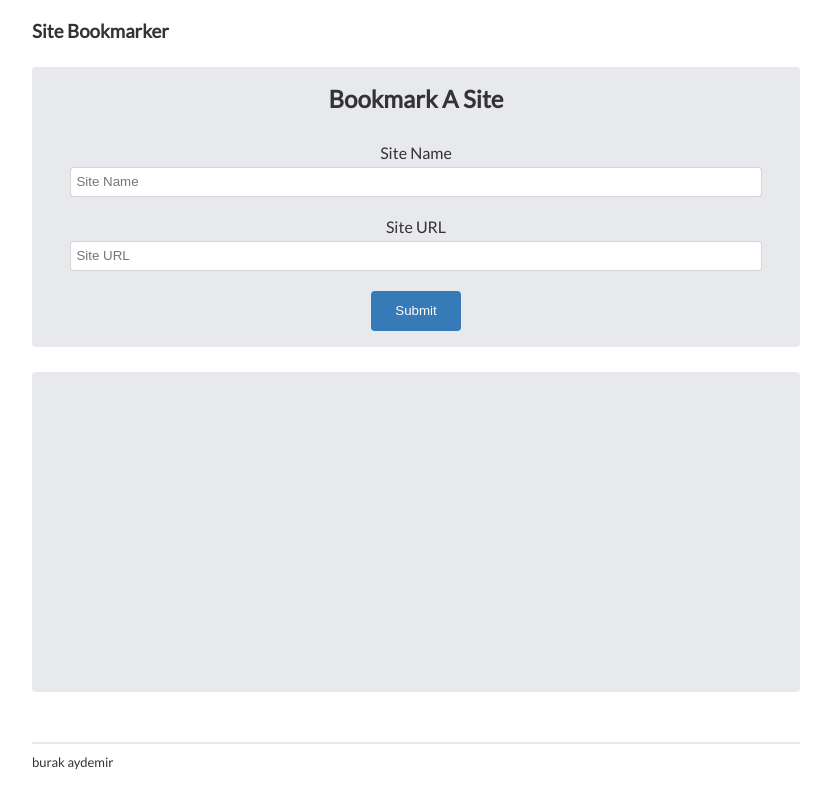
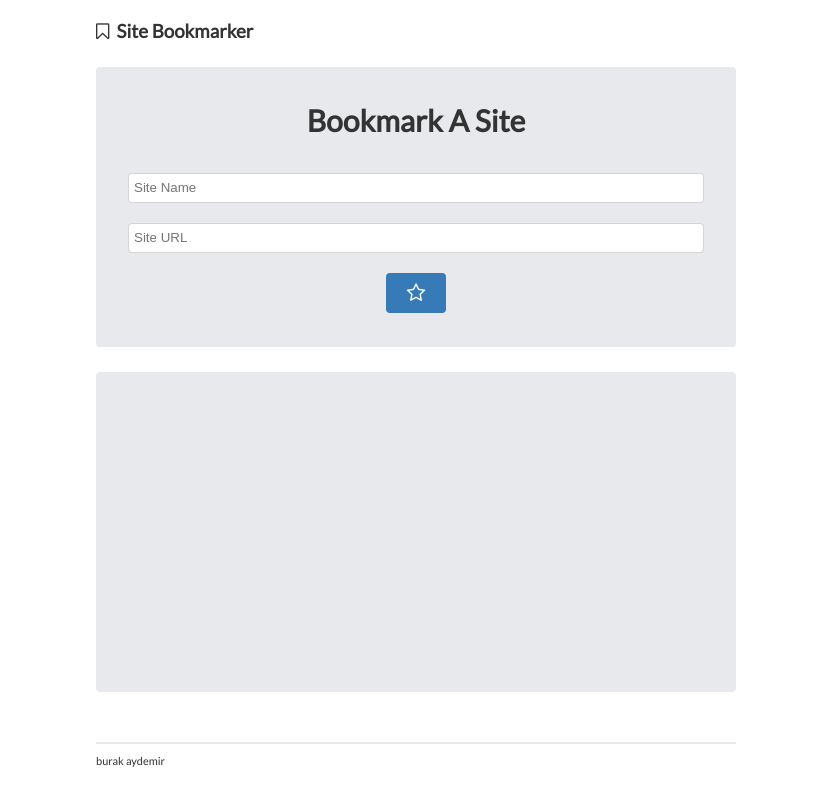
Before and after one commit to BurakAy/bookmarker, a plain HTML site: page index.html in a window 1280 px wide. Shown: the whole page, without its empty margins (224-1055 px from the left). Drawn offline with Linux system fonts and the light colour scheme.

Commit message:
update layout

```diff
--- a/index.html
+++ b/index.html
@@ -14,16 +14,16 @@
 <body onload="fetchBookmarks()">
     <div id="wrapper">
         <header>
-            <h3>Site Bookmarker</h3>
+            <h3><i class="fa fa-bookmark-o" aria-hidden="true"></i>&nbsp;&nbsp;Site Bookmarker</h3>
         </header>
         <section id="infoentry">
-            <h2>Bookmark A Site</h2>
+            <h1>Bookmark A Site</h1>
             <form id="submitform">
-                <label for="sitename">Site Name</label>
+                <!-- <label for="sitename">Site Name</label> -->
                 <input type="text" name="sitename" id="sitename" placeholder="Site Name">
-                <label for="siteurl">Site URL</label>
+                <!-- <label for="siteurl">Site URL</label> -->
                 <input type="url" name="siteurl" id="siteurl" placeholder="Site URL">
-                <button type="submit" id="submitbutton">Submit</button>
+                <button type="submit" id="submitbutton"><i class="fa fa-star-o" aria-hidden="true"></i></button>
             </form>
         </section>
         <section id="bookmarks">
@@ -31,9 +31,6 @@
         </section>
         <footer><a href="http://www.burakaydemir.com" target="_blank">burak aydemir</a></footer>
     </div>
-
-
-
     <script src="functionality.js"></script>
 </body>
 
--- a/style.scss
+++ b/style.scss
@@ -5,13 +5,13 @@ html, body {
     font-family: $main-font;
 }
 
-h2, h3 {
+h1, h3 {
     color: #333;
     margin: 0;
 }
 
 #wrapper {
-    width: 60%;
+    width: 50%;
     margin: 20px auto 30px auto;
 }
 
@@ -67,8 +67,9 @@ section {
     color: red;
 }
 
-h2 {
-    margin: 10px 0 30px 0;
+h1 {
+    margin: 20px 8px 30px 8px;
+    font-size: 30px;
 }
 
 form {
@@ -79,10 +80,12 @@ form {
 label, input {
     display: block;
     margin: 0 auto;
+    width: 90%;
 }
 
 label {
     color: #333;
+    text-align: left;
 }
 
 input {
@@ -97,17 +100,24 @@ input {
 
 #submitbutton {
     height: 40px;
-    width: 90px;
+    width: 60px;
     background-color: #367AB7;
     border: none;
     border-radius: 4px;
     color: white;
-    margin-bottom: 10px;
+    margin-bottom: 20px;
+    font-size: 20px;
+    font-weight: bold;
+
+    &:hover {
+        background-color: #065092;
+        color: #F8DE31;
+    }
 }
 
 footer {
     text-align: left;
-    font-size: 13px;
+    font-size: 11px;
     margin-top: 50px;
     padding-top: 10px;
     border-top: 2px solid rgba(226, 221, 221, 0.67);
```
Also changed, not shown: style.css, 1 other file.
